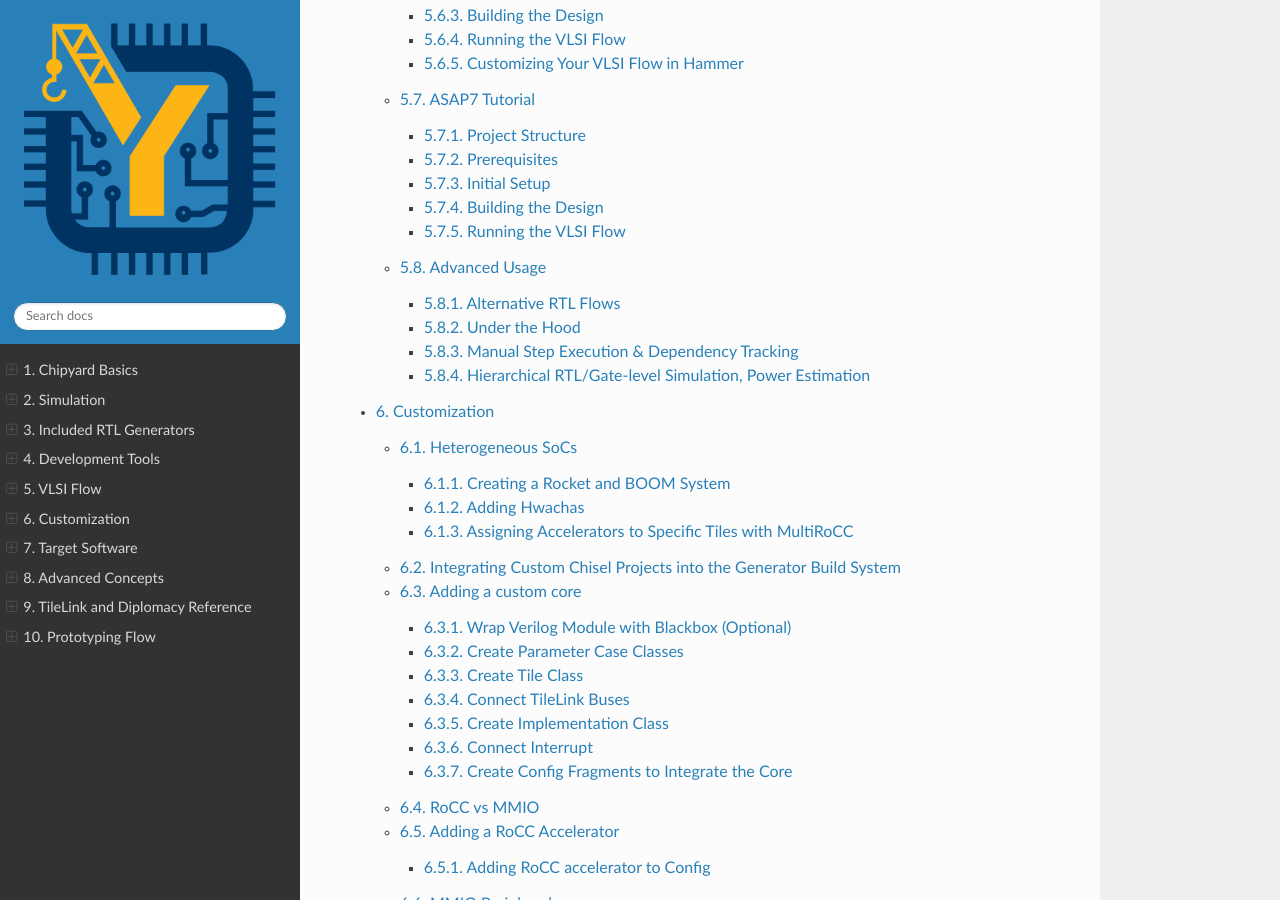
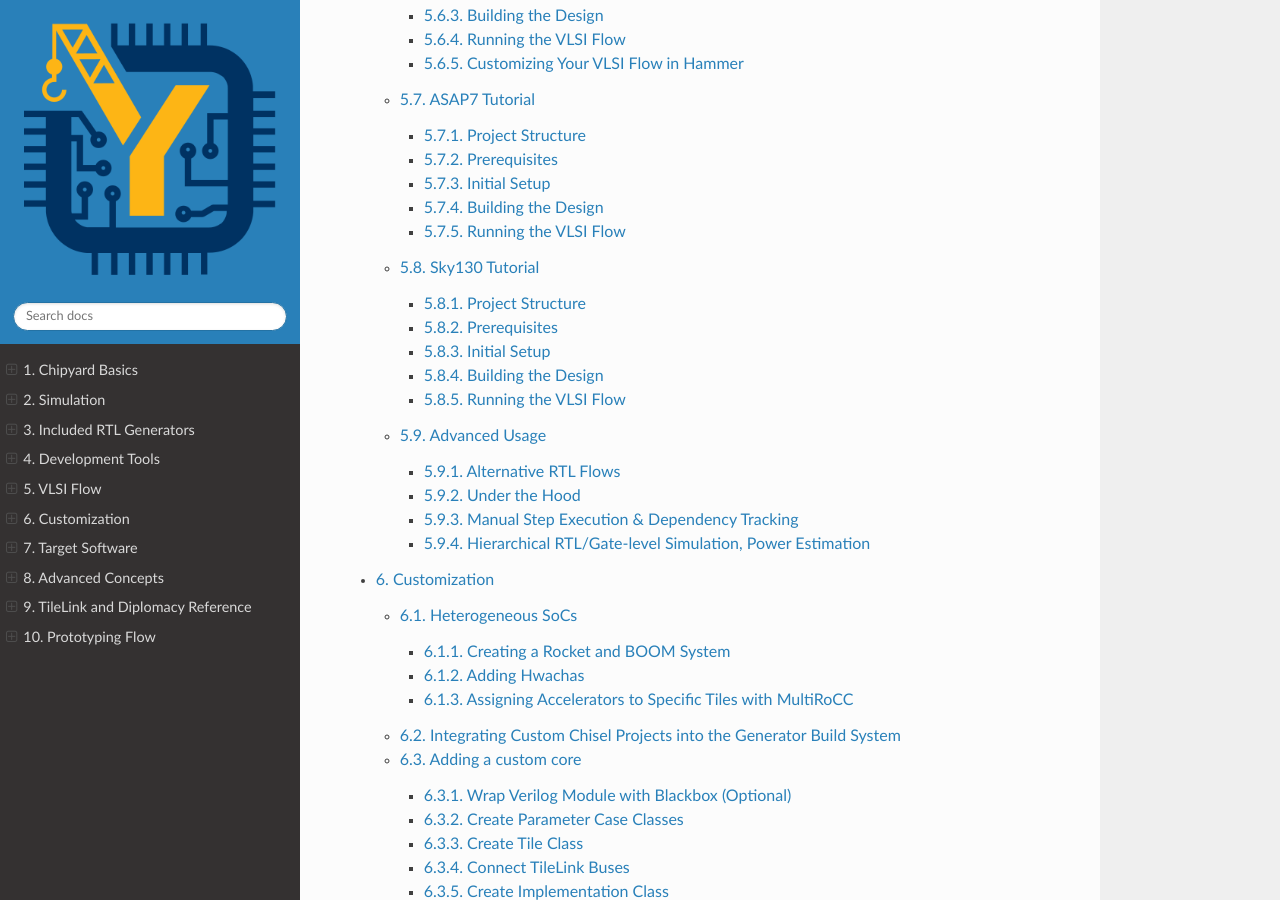
Before and after one commit to ucb-bar/chipyard, a Sphinx documentation site: the page built from docs/index.rst, in a window 1280 px wide and 900 px high, scrolled down 3827 px. Built offline with Sphinx 7.4.7 and the Read the Docs theme 2.0.0, drawn with Linux system fonts in a browser that asks for light colours; some of the changed lines change nothing that is shown.

Commit message:
skywater tutorial doc files

```diff
--- /dev/null
+++ b/docs/VLSI/Sky130-Tutorial.rst
@@ -0,0 +1,170 @@
+.. _sky130-tutorial:
+
+Sky130 Tutorial
+===============
+The ``vlsi`` folder of this repository contains an example Hammer flow with the SHA-3 accelerator and a dummy hard macro. This example tutorial uses the built-in Sky130 technology plugin and requires access to the included Cadence and Mentor tool plugin submodules. Cadence is necessary for synthesis & place-and-route, while Mentor is needed for DRC & LVS.
+
+Project Structure
+-----------------
+
+This example gives a suggested file structure and build system. The ``vlsi/`` folder will eventually contain the following files and folders:
+
+* Makefile, sim.mk, power.mk
+
+  * Integration of Hammer's build system into Chipyard and abstracts away some Hammer commands.
+
+* build
+
+  * Hammer output directory. Can be changed with the ``OBJ_DIR`` variable.
+  * Will contain subdirectories such as ``syn-rundir`` and ``par-rundir`` and the ``inputs.yml`` denoting the top module and input Verilog files.
+
+* env.yml
+
+  * A template file for tool environment configuration. Fill in the install and license server paths for your environment.
+
+* example-vlsi
+
+  * Entry point to Hammer. Contains example placeholders for hooks.
+
+* example-sky130.yml, example-tools.yml
+
+  * Hammer IR for this tutorial.
+
+* example-design.yml, example-nangate45.yml, example-tech.yml
+
+  * Hammer IR not used for this tutorial but provided as templates.
+
+* generated-src
+
+  * All of the elaborated Chisel and FIRRTL.
+
+* hammer, hammer-<vendor>-plugins, hammer-<tech>-plugin
+
+  * Core, tool, tech repositories.
+
+* view_gds.py
+
+  * A convenience script to view a layout using gdspy. Note that this will be very slow for large layouts (e.g. a Rocket core)!
+
+Prerequisites
+-------------
+
+* Python 3.4+
+* numpy package
+* gdspy 1.4 package if using ``view_gds.py`` script
+* Genus, Innovus, and Calibre licenses
+* Sky130 PDK, install using `these directions  <https://github.com/ucb-bar/hammer/blob/master/src/hammer-vlsi/technology/sky130/README.md>`__
+
+Initial Setup
+-------------
+In the Chipyard root, run:
+
+.. code-block:: shell
+
+    ./scripts/init-vlsi.sh sky130
+
+to pull the Hammer & plugin submodules. Note that for technologies other than ``sky130`` or ``asap7``, the tech submodule must be added in the ``vlsi`` folder first.
+
+Pull the Hammer environment into the shell:
+
+.. code-block:: shell
+
+    cd vlsi
+    export HAMMER_HOME=$PWD/hammer
+    source $HAMMER_HOME/sourceme.sh
+
+Building the Design
+--------------------
+To elaborate the ``TinyRocketConfig`` and set up all prerequisites for the build system to push the design and SRAM macros through the flow:
+
+.. code-block:: shell
+
+    make buildfile CONFIG=TinyRocketConfig
+
+The ``CONFIG=TinyRocketConfig`` selects the target generator config in the same manner as the rest of the Chipyard framework. This elaborates a stripped-down Rocket Chip in the interest of minimizing tool runtime.
+
+For the curious, ``make buildfile`` generates a set of Make targets in ``build/hammer.d``. It needs to be re-run if environment variables are changed. It is recommended that you edit these variables directly in the Makefile rather than exporting them to your shell environment.
+
+Running the VLSI Flow
+---------------------
+
+example-vlsi
+^^^^^^^^^^^^
+This is the entry script with placeholders for hooks. In the ``ExampleDriver`` class, a list of hooks is passed in the ``get_extra_par_hooks``. Hooks are additional snippets of python and TCL (via ``x.append()``) to extend the Hammer APIs. Hooks can be inserted using the ``make_pre/post/replacement_hook`` methods as shown in this example. Refer to the Hammer documentation on hooks for a detailed description of how these are injected into the VLSI flow.
+
+
+example-sky130.yml
+^^^^^^^^^^^^^^^^^^
+This contains the Hammer configuration for this example project. Example clock constraints, power straps definitions, placement constraints, and pin constraints are given. Additional configuration for the extra libraries and tools are at the bottom.
+
+First, set ``technology.sky130.sky130A`` to the absolute path to the ``sky130A`` directory containing the Sky130 PDK files. See the
+`Sky130 Hammer plugin README  <https://github.com/ucb-bar/hammer/blob/sky130sram/src/hammer-vlsi/technology/sky130/README.md>`__
+for details about the PDK setup.
+
+
+Synthesis
+^^^^^^^^^
+.. code-block:: shell
+
+    make syn CONFIG=TinyRocketConfig
+
+Post-synthesis logs and collateral are in ``build/syn-rundir``. The raw QoR data is available at ``build/syn-rundir/reports``, and methods to extract this information for design space exploration are a WIP.
+
+Place-and-Route
+^^^^^^^^^^^^^^^
+.. code-block:: shell
+
+    make par CONFIG=TinyRocketConfig
+
+After completion, the final database can be opened in an interactive Innovus session via ``./build/par-rundir/generated-scripts/open_chip``.
+
+Intermediate database are written in ``build/par-rundir`` between each step of the ``par`` action, and can be restored in an interactive Innovus session as desired for debugging purposes.
+
+Timing reports are found in ``build/par-rundir/timingReports``. They are gzipped text files.
+
+``gdspy`` can be used to `view the final layout <https://gdspy.readthedocs.io/en/stable/reference.html?highlight=scale#layoutviewer>`__, but it is somewhat crude and slow (wait a few minutes for it to load):
+
+.. code-block:: shell
+
+    python3 view_gds.py build/chipyard.TestHarness.TinyRocketConfig/par-rundir/ChipTop.gds
+
+By default, this script only shows the M2 thru M4 routing. Layers can be toggled in the layout viewer's side pane and ``view_gds.py`` has a mapping of layer numbers to layer names.
+
+DRC & LVS
+^^^^^^^^^
+To run DRC & LVS, and view the results in Calibre:
+
+.. code-block:: shell
+
+    make drc CONFIG=TinyRocketConfig
+    ./build/drc-rundir/generated-scripts/view-drc
+    make lvs CONFIG=TinyRocketConfig
+    ./build/lvs-rundir/generated-scripts/view-lvs
+
+Some DRC errors are expected from this PDK, especially with regards to the SRAMs, as explained in the
+`Sky130 Hammer plugin README  <https://github.com/ucb-bar/hammer/blob/master/src/hammer-vlsi/technology/sky130/README.md>`__.
+For this reason, the ``example-vlsi`` script black-boxes the SRAMs for DRC/LVS analysis.
+
+Simulation
+^^^^^^^^^^
+Simulation with VCS is supported, and can be run at the RTL- or gate-level (post-synthesis and post-P&R). The simulation infrastructure as included here is intended for running RISC-V binaries on a Chipyard config. For example, for an RTL-level simulation:
+
+.. code-block:: shell
+
+    make sim-rtl CONFIG=TinyRocketConfig BINARY=$RISCV/riscv64-unknown-elf/share/riscv-tests/isa/rv64ui-p-simple
+
+Post-synthesis and post-P&R simulations use the ``sim-syn`` and ``sim-par`` make targets, respectively.
+
+Appending ``-debug`` and ``-debug-timing`` to these make targets will instruct VCS to write a SAIF + VPD and do timing-annotated simulations, respectively. See the ``sim.mk`` file for all available targets.
+
+Power/Rail Analysis
+^^^^^^^^^^^^^^^^^^^
+Post-P&R power and rail (IR drop) analysis is supported with Voltus:
+
+.. code-block:: shell
+
+    make power-par CONFIG=TinyRocketConfig
+
+If you append the ``BINARY`` variable to the command, it will use the activity file generated from a ``sim-<syn/par>-debug`` run and report dynamic power & IR drop from the toggles encoded in the waveform.
+
+To bypass gate-level simulation, you will need to run the power tool manually (see the generated commands in the generated ``hammer.d`` buildfile). Static and active (vectorless) power & IR drop will be reported.
--- a/docs/VLSI/index.rst
+++ b/docs/VLSI/index.rst
@@ -12,4 +12,5 @@
    Hammer
    Basic-Flow
    Tutorial
+   Sky130-Tutorial
    Advanced-Usage
```
